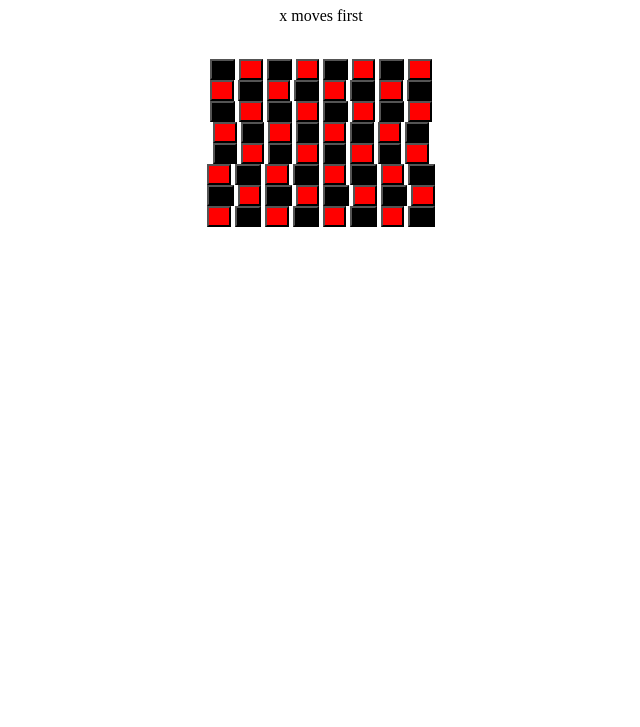
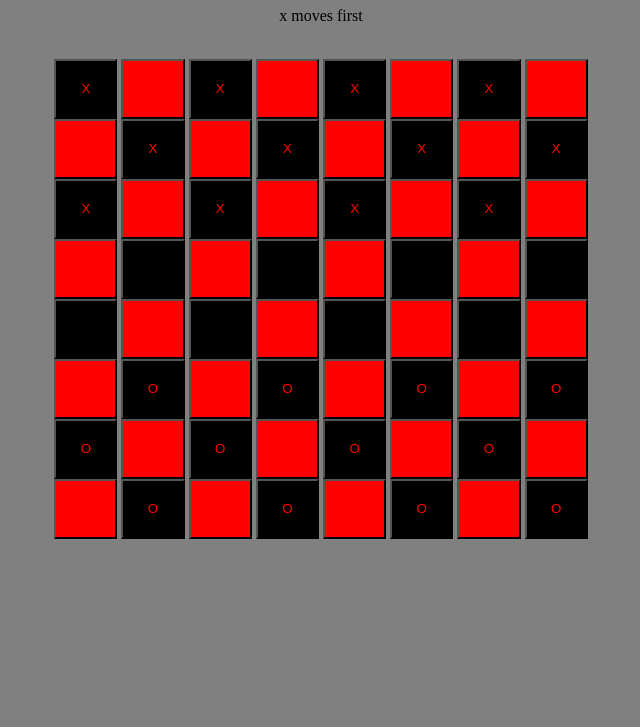
Before and after one commit to DejonMiller/Checkers, a plain HTML site: page index.html in a window 1280 px wide. Shown: the part 73-800 px from the top of the page, without its empty margins (319-959 px from the left). Drawn offline with Linux system fonts and the light colour scheme; the site is published under a folder, as on GitHub Pages, so addresses that start at the root find nothing.

Commit message:
Update index.html

```diff
--- a/index.html
+++ b/index.html
@@ -8,11 +8,11 @@
 
 <html lang="en">
 
-		<link rel="stylesheet" href="/style/styles.css" />
+		<link rel="stylesheet" href="./style/styles.css" />
 
 	<title>Assignment 3: Checkers</title>
 
-    <script language= "javascript" src="/javascript/my.js">
+    <script language= "javascript" src="./javascript/my.js">
 
 </script>
 
```
